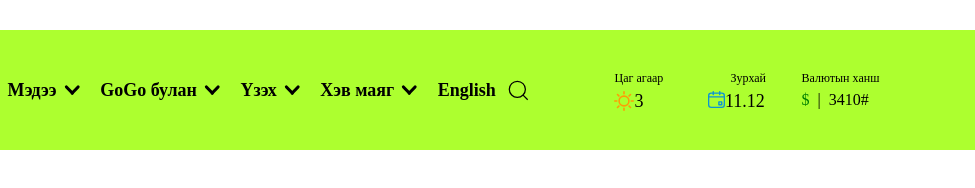
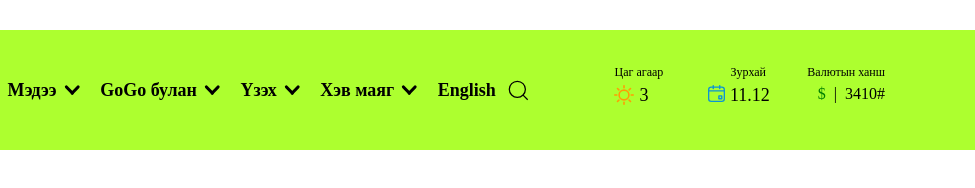
Before and after one commit to Tuvshu03/GoGo-Clone, a plain HTML site: page index.html in a window 1280 px wide. Shown: the full height of the page, 305-1280 px from the left. Drawn offline with Linux system fonts and the light colour scheme.

Commit message:
finished gogo clone header

```diff
--- a/index.css
+++ b/index.css
@@ -40,7 +40,7 @@ body {
 
 #uk-navbar-nav {
     width: 270.52px;
-    height:38.91px;
+    height: 50px;
     display: flex;
     flex-direction: row;
     justify-content: space-between;
@@ -98,7 +98,6 @@ body {
 .text-medium {
     font-weight: 500px;
     font-size:18px;
-
 }
 
 .text-low {
@@ -113,3 +112,6 @@ body {
 .text-green{
     color:green;
 }
+.margin-right-5{
+    margin-right:5px
+}
--- a/index.html
+++ b/index.html
@@ -13,7 +13,7 @@
         <div class="uk-container">
             <div id="uk-navbar">
                 <div id="uk-navbar-container">
-                    <img src="image/gogo-logo.345096b3.png" id="header-top-logo" />
+                    <img id="header-top-logo" src="image/gogo-logo.345096b3.png" />
                     <div id="main-menu">
                         <div class="header-icon">
                             <div class="main-menu-container">Мэдээ</div>
@@ -113,6 +113,7 @@
                     <div>
                         <div class="text-low">Цаг агаар</div>
                         <div class="flex-row" style="width: 58px; height: 35px; margin-top:5px;">
+                            <div class="margin-right-5">
                                 <svg xmlns:xlink="http://www.w3.org/1999/xlink" xmlns="http://www.w3.org/2000/svg"
                                     width="20" height="20" viewBox="0 0 25.08 25.08">
                                     <g id="Sunny" transform="translate(-1 -1)">
@@ -122,11 +123,12 @@
                                                 stroke-width="2"></circle>
                                             <path id="Path-7"
                                                 d="M11.54,0V2.473m8.16.907L17.951,5.128M23.08,11.54H20.607M19.7,19.7l-1.749-1.749M11.54,23.08V20.607M3.38,19.7l1.749-1.749M0,11.54H2.473M3.38,3.38,5.128,5.128"
-                                            transform="translate(0)" fill="none" stroke="#ff9c05" stroke-linecap="round"
-                                            stroke-width="2" fill-rule="evenodd"></path>
+                                                transform="translate(0)" fill="none" stroke="#ff9c05"
+                                                stroke-linecap="round" stroke-width="2" fill-rule="evenodd"></path>
                                         </g>
                                     </g>
                                 </svg>
+                            </div>
                             <div class="text-medium">3</div>
                         </div>
 
@@ -134,10 +136,12 @@
                     <div>
                         <div class="text-low" style="text-align: right;">Зурхай</div>
                         <div class="flex-row" style="width: 58px; height: 35px; margin-top:5px">
+                            <div class="margin-right-5">
                                 <svg xmlns:xlink="http://www.w3.org/1999/xlink" xmlns="http://www.w3.org/2000/svg"
                                     width="17" height="17" viewBox="0 0 21.08 21.08">
                                     <g id="_4781851_calendar_date_day_event_month_icon"
-                                    data-name="4781851_calendar_date_day_event_month_icon" transform="translate(-3 -3)">
+                                        data-name="4781851_calendar_date_day_event_month_icon"
+                                        transform="translate(-3 -3)">
                                         <g id="Layer_2" data-name="Layer 2" transform="translate(3 3)">
                                             <path id="Path_9" data-name="Path 9"
                                                 d="M20.026,24.3H7.054A4.038,4.038,0,0,1,3,20.283V9.022A4.038,4.038,0,0,1,7.054,5H20.026A4.038,4.038,0,0,1,24.08,9.022V20.283A4.038,4.038,0,0,1,20.026,24.3ZM7.054,6.609A2.423,2.423,0,0,0,4.622,9.022V20.283A2.423,2.423,0,0,0,7.054,22.7H20.026a2.423,2.423,0,0,0,2.432-2.413V9.022a2.423,2.423,0,0,0-2.432-2.413Z"
@@ -157,14 +161,15 @@
                                         </g>
                                     </g>
                                 </svg>
+                            </div>
                             <div class="text-medium">11.12</div>
                         </div>
                     </div>
-                    <div style="width: 83.43px">
+                    <div style="width: 83.43px; display:flex; flex-direction: column;  align-items: flex-end;">
                         <div class="text-low">Валютын ханш</div>
-                        <div class="flex-row" style=" margin-top:5px; gap: 8px; text-align: right;">
+                        <div class="flex-row" style=" margin-top:5px; gap:8px">
                             <span class="text-green">$</span>
-                            <span >|</span>
+                            <span>|</span>
                             3410#
                         </div>
                     </div>
```
Lines whose indentation alone changed are shown as unchanged.
